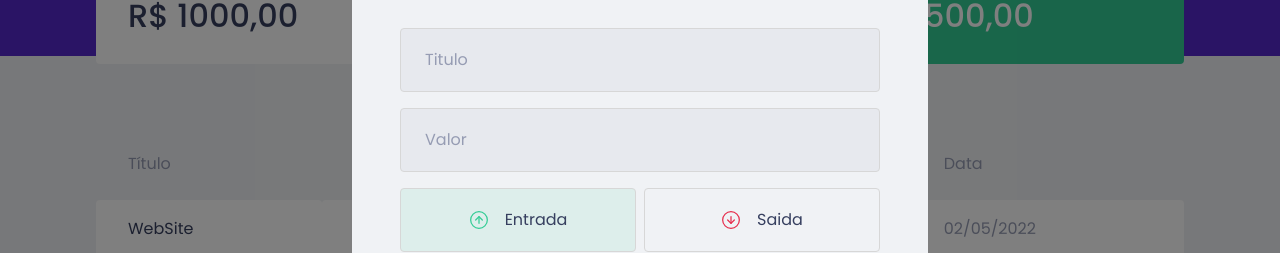
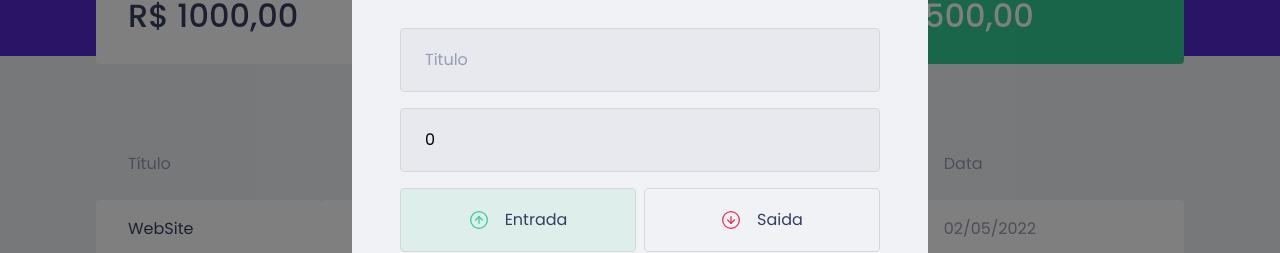
Before and after one commit to britoga/DtMoney, a React (Create React App) app: page / in a window 1280 px wide. Both pictures are taken after a click on the button "Nova transação". Shown: the part 210-463 px from the top of the page. Built offline with nearby package versions, Linux system fonts and the light colour scheme; no server answers; what miragejs would draw is missing.

Commit message:
Recebendo dados no modal

```diff
--- a/src/components/NewTransactionModal/index.tsx
+++ b/src/components/NewTransactionModal/index.tsx
@@ -1,9 +1,9 @@
+import { FormEvent, useState } from 'react';
 import Modal from 'react-modal';
 import incomeImg from '../../assets/income.svg';
 import outcomeImg from '../../assets/outcome.svg';
 import closeImg from '../../assets/close.svg';
 import { Container, TransactionTypeContainer, RadioBox } from './styles';
-import { useState } from 'react';
 
 interface NewTransactionModalProps {
 	isOpen: boolean;
@@ -11,7 +11,21 @@
 }
 
 export function NewTransactionModal({ isOpen, onRequestClose }: NewTransactionModalProps) {
+	const [title, setTitle] = useState('');
+	const [value, setValue] = useState(0);
+	const [category, setCategory] = useState('');
 	const [type, setType] = useState('deposit');
+
+	function handleCreateNewTransaction(event: FormEvent) {
+		event.preventDefault(); // Não deixar ser redirecionado após enviar valor para o formulário
+
+		console.log({
+			title,
+			value,
+			category,
+			type,
+		});
+	}
 
 	return (
 		<Modal isOpen={isOpen} onRequestClose={onRequestClose} overlayClassName={'react-modal-overlay'} className="react-modal-content">
@@ -19,12 +33,12 @@
 				<img src={closeImg} alt="Fechar Modal" />
 			</button>
 
-			<Container>
+			<Container onSubmit={handleCreateNewTransaction}>
 				<h2>Cadastrar Transação</h2>
 
-				<input placeholder="Titulo" />
+				<input placeholder="Titulo" value={title} onChange={(event) => setTitle(event.target.value)} />
 
-				<input type="number" placeholder="Valor" />
+				<input type="number" placeholder="Valor" value={value} onChange={(event) => setValue(Number(event.target.value))} />
 
 				<TransactionTypeContainer>
 					<RadioBox
@@ -54,7 +68,7 @@
 					</RadioBox>
 				</TransactionTypeContainer>
 
-				<input placeholder="Categoria" />
+				<input placeholder="Categoria" value={category} onChange={(event) => setCategory(event.target.value)} />
 
 				<button type="submit">Cadastrar</button>
 			</Container>
```
